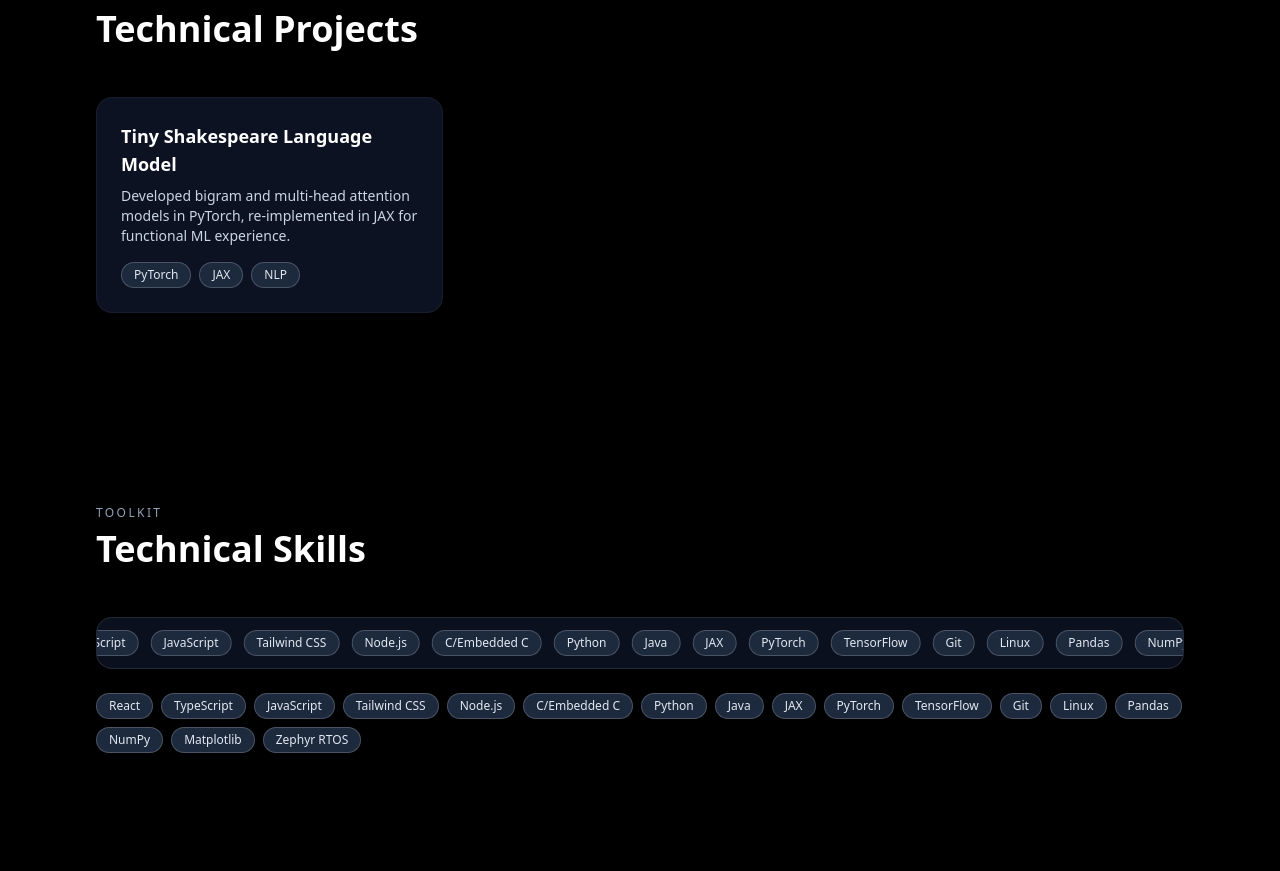
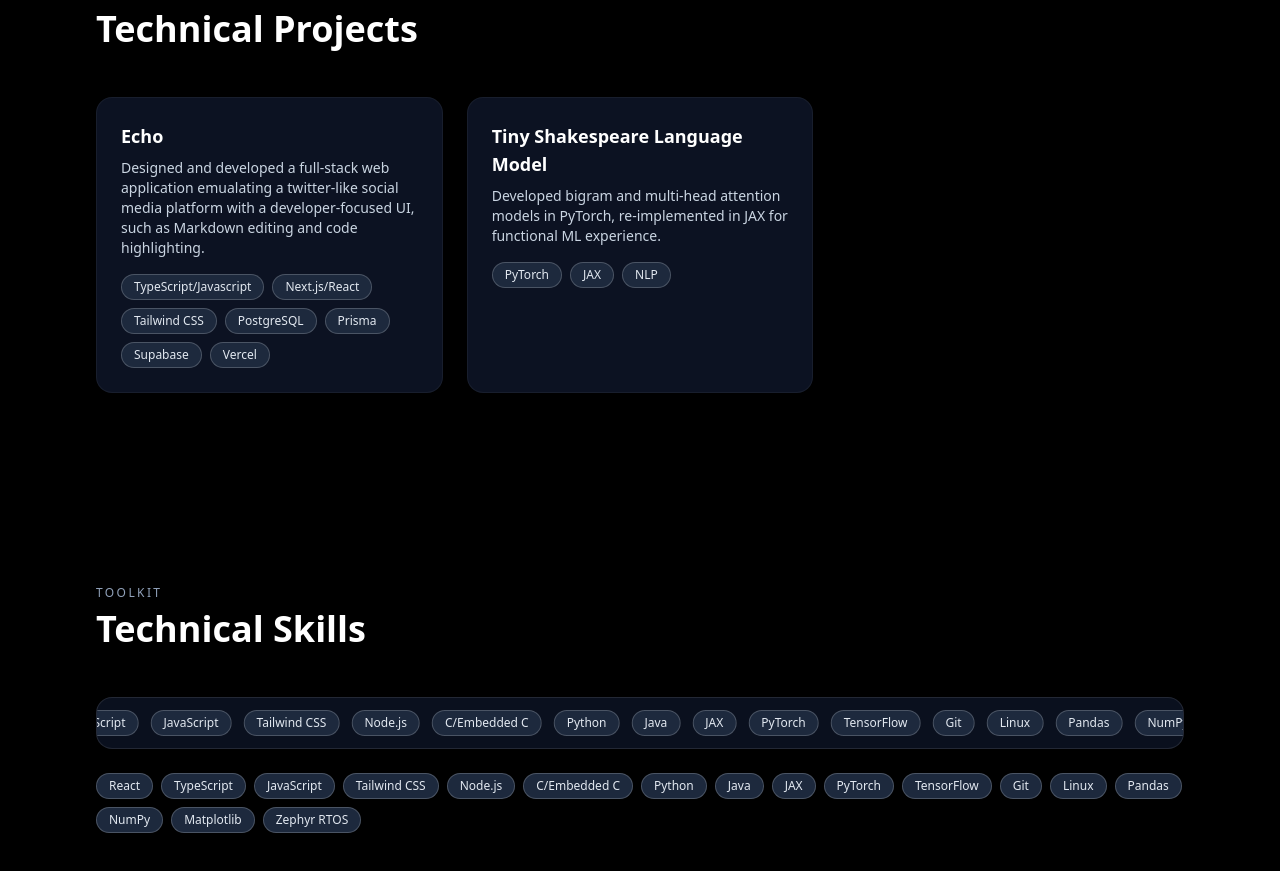
Before and after one commit to 3zK9/3zk9.io, a React (Vite) app: page / in a window 1280 px wide. Shown: the part 2460-3331 px from the top of the page. Built offline with nearby package versions, Linux system fonts and the light colour scheme.

Commit message:
Added new project

```diff
--- a/src/Portfolio.tsx
+++ b/src/Portfolio.tsx
@@ -76,6 +76,12 @@ const DATA = {
     },
   ],
   projects: [
+    {
+      title: "Echo",
+      blurb: "Designed and developed a full-stack web application emualating a twitter-like social media platform \
+      with a developer-focused UI, such as Markdown editing and code highlighting.",
+      tags: ["TypeScript/Javascript", "Next.js/React", "Tailwind CSS", "PostgreSQL", "Prisma", "Supabase", "Vercel"],
+    },
     {
       title: "Tiny Shakespeare Language Model",
       blurb: "Developed bigram and multi-head attention models in PyTorch, re-implemented in JAX for functional ML experience.",
```
